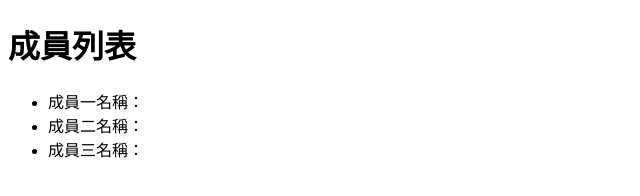
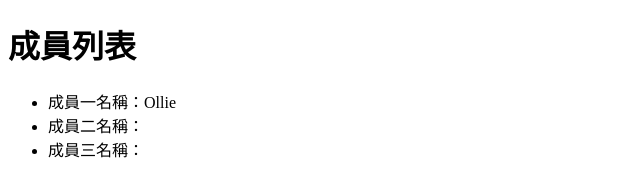
Before and after one commit to itsdaiyy/week-05-git-task, a plain HTML site: page index.html in a window 1280 px wide. Shown: the full height of the page, 0-640 px from the left. Drawn offline with Linux system fonts and the light colour scheme.

Commit message:
新增成員一名字

```diff
--- a/index.html
+++ b/index.html
@@ -8,7 +8,7 @@
   <body>
     <h1>成員列表</h1>
     <ul>
-      <li>成員一名稱：</li>
+      <li>成員一名稱：Ollie</li>
       <li>成員二名稱：</li>
       <li>成員三名稱：</li>
     </ul>
```
